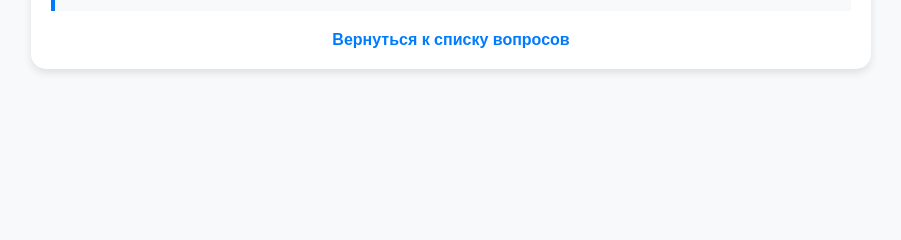
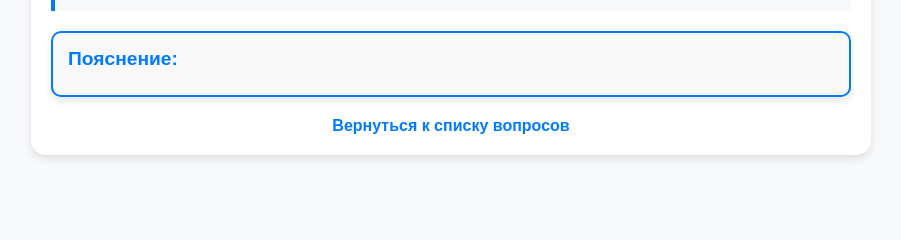
Before and after one commit to achr1hr/PDD_questions_base, a Flask app: template templates/ticket.html in a window 1280 px wide. Shown: the part 164-404 px from the top of the page, without its empty margins (189-1090 px from the left). Run offline with Flask 3, Linux system fonts and the light colour scheme; the template is opened without the code that fills it, so the values that code supplies are empty.

Commit message:
Added explanation block, fixed 'Показать больше' button

```diff
--- a/server.py
+++ b/server.py
@@ -60,13 +60,10 @@ def ticket(ticket_id):
     if ticket is None:
         return f"Ticket with ID {ticket_id} not found.", 404
 
-    # Prepare the image (if available)
-    image_data = ticket['image']
-    image_url = None
-    if image_data:
-        image_url = url_for('image', ticket_id=ticket_id)
+    image_url = url_for('image', ticket_id=ticket_id) if ticket['image'] else None
 
     return render_template('ticket.html', ticket=ticket, image_url=image_url)
+
 
 # Route to serve images
 @app.route('/image/<int:ticket_id>')
--- a/templates/index.html
+++ b/templates/index.html
@@ -170,6 +170,7 @@
             } else {
                 currentPage++;
                 button.disabled = false;
+                button.textContent = "Показать больше";
             }
         } catch (error) {
             console.error('Ошибка при загрузке вопросов:', error);
--- a/templates/ticket.html
+++ b/templates/ticket.html
@@ -72,6 +72,30 @@
         .back-link:hover {
             color: #0056b3;
         }
+
+        .explanation {
+            background-color: #f9f9f9;
+            border: 2px solid #007BFF;
+            border-radius: 10px;
+            padding: 15px;
+            margin-top: 20px;
+            box-shadow: 0 4px 8px rgba(0, 0, 0, 0.1);
+        }
+
+        .explanation strong {
+            color: #007BFF;
+            font-size: 1.2rem;
+            display: block;
+            margin-bottom: 10px;
+        }
+
+        .explanation p {
+            font-size: 1rem;
+            color: #333;
+            line-height: 1.6;
+            margin: 0;
+        }
+
     </style>
 </head>
 <body>
@@ -87,7 +111,13 @@
         <div class="answer">
             <strong>Правильный ответ:</strong> {{ ticket.correct_answer }}
         </div>
+        <div class="explanation">
+            <strong>Пояснение:</strong>
+            <p>{{ ticket.explanation }}</p>
+        </div>
+
         <a href="/" class="back-link">Вернуться к списку вопросов</a>
     </div>
+
 </body>
 </html>
```
Also changed, not shown: parser.py (+13 -8 lines).
